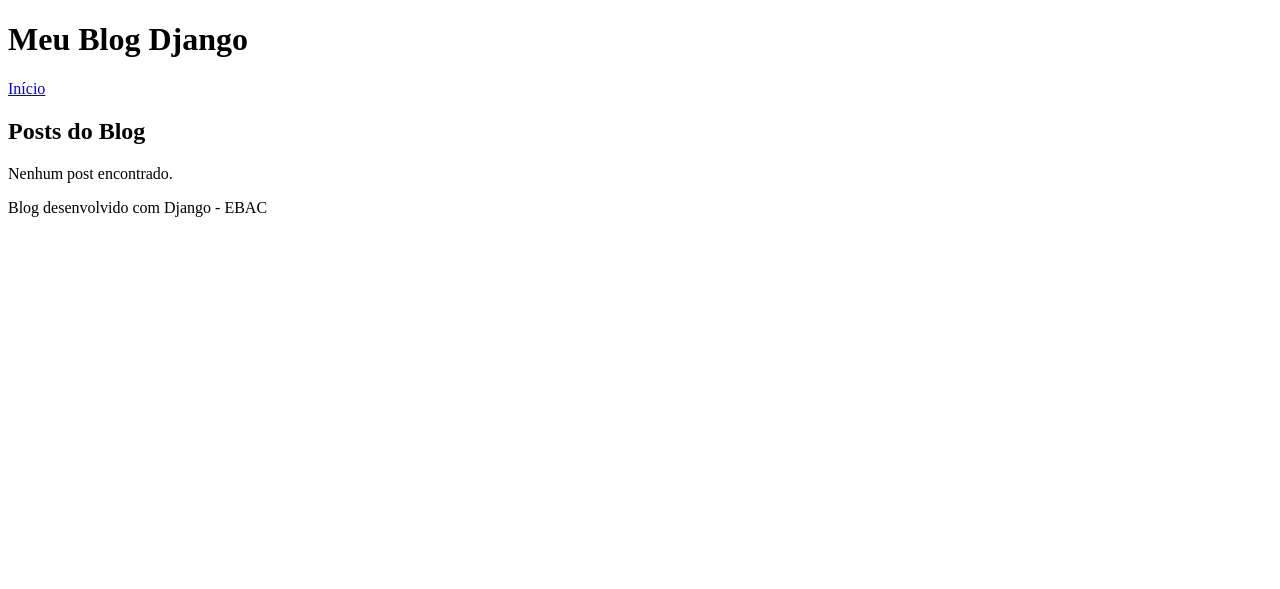
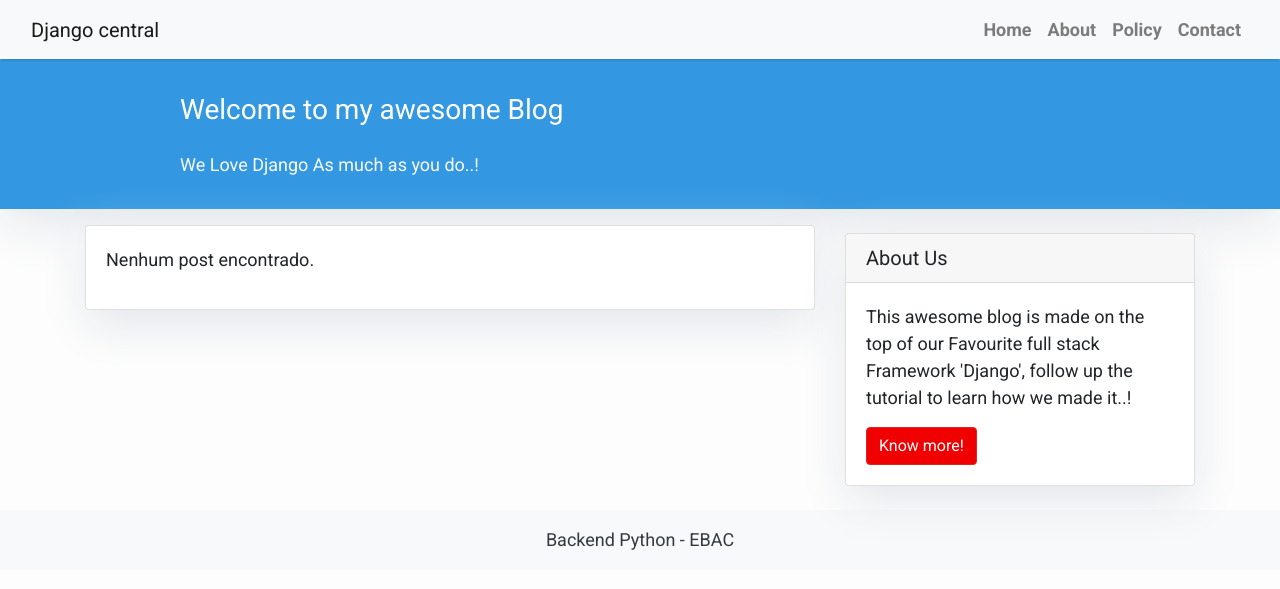
Before and after one commit to herick-gomes/ebac-portfolio-django, a Django app: page / in a window 1280 px wide. Shown: the top 589 px of the page. Run offline with Django 5.2, Linux system fonts and the light colour scheme; data that the repository does not hold is empty; some libraries are stand-ins or nearby versions.

Commit message:
fix: aplica layout Bootstrap dos templates da EBAC

```diff
--- a/mysite/blog/templates/blog/base.html
+++ b/mysite/blog/templates/blog/base.html
@@ -1,30 +1,107 @@
-{% load static %}
+
 <!DOCTYPE html>
 <html lang="pt-br">
 
 <head>
     <meta charset="UTF-8">
-    <meta name="viewport" content="width=device-width, initial-scale=1.0">
-    <title>{% block title %}Meu Blog{% endblock %}</title>
+    <title>{% block title %}Backend Python - EBAC{% endblock title %}</title>
+    <meta name="viewport" content="width=device-width, initial-scale=1">
+    <meta name="google" content="notranslate">
+
+    <link href="https://fonts.googleapis.com/css?family=Roboto:400,700"
+          rel="stylesheet">
+
+    <link rel="stylesheet"
+          href="https://maxcdn.bootstrapcdn.com/bootstrap/4.0.0/css/bootstrap.min.css">
 </head>
 
 <body>
-    <header>
-        <h1>Meu Blog Django</h1>
+    <style>
+        body {
+            font-family: "Roboto", sans-serif;
+            font-size: 17px;
+            background-color: #fdfdfd;
+        }
 
-        <nav>
-            <a href="{% url 'post_list' %}">Início</a>
-        </nav>
-    </header>
+        .shadow {
+            box-shadow: 0 4px 2px -2px rgba(0, 0, 0, 0.1);
+        }
 
-    <main>
-        {% block content %}
-        {% endblock %}
-    </main>
+        .btn-danger {
+            color: #fff;
+            background-color: #f00000;
+            border-color: #dc281e;
+        }
 
-    <footer>
-        <p>Blog desenvolvido com Django - EBAC</p>
+        .masthead {
+            background: #3398E1;
+            height: auto;
+            padding-bottom: 15px;
+            padding-top: 10px;
+            box-shadow: 0 16px 48px #E3E7EB;
+        }
+    </style>
+
+    <!-- Navigation -->
+    <nav class="navbar navbar-expand-lg navbar-light bg-light shadow"
+         id="mainNav">
+        <div class="container-fluid">
+            <a class="navbar-brand" href="{% url 'post_list' %}">
+                Django central
+            </a>
+
+            <button class="navbar-toggler navbar-toggler-right"
+                    type="button"
+                    data-toggle="collapse"
+                    data-target="#navbarResponsive"
+                    aria-controls="navbarResponsive"
+                    aria-expanded="false"
+                    aria-label="Toggle navigation">
+                <span class="navbar-toggler-icon"></span>
+            </button>
+
+            <div class="collapse navbar-collapse" id="navbarResponsive">
+                <ul class="navbar-nav ml-auto">
+                    <li class="nav-item">
+                        <a class="nav-link font-weight-bold"
+                           href="{% url 'post_list' %}">
+                            Home
+                        </a>
+                    </li>
+                    <li class="nav-item">
+                        <a class="nav-link font-weight-bold" href="#">
+                            About
+                        </a>
+                    </li>
+                    <li class="nav-item">
+                        <a class="nav-link font-weight-bold" href="#">
+                            Policy
+                        </a>
+                    </li>
+                    <li class="nav-item">
+                        <a class="nav-link font-weight-bold" href="#">
+                            Contact
+                        </a>
+                    </li>
+                </ul>
+            </div>
+        </div>
+    </nav>
+
+    {% block content %}
+    <!-- Content Goes here -->
+    {% endblock content %}
+
+    <!-- Footer -->
+    <footer class="py-3 bg-light">
+        <p class="m-0 text-dark text-center">
+            Backend Python - EBAC
+        </p>
     </footer>
+
+    <script src="https://code.jquery.com/jquery-3.2.1.slim.min.js"></script>
+    <script src="https://cdnjs.cloudflare.com/ajax/libs/popper.js/1.12.9/umd/popper.min.js"></script>
+    <script src="https://maxcdn.bootstrapcdn.com/bootstrap/4.0.0/js/bootstrap.min.js"></script>
 </body>
 
 </html>
--- a/mysite/blog/templates/blog/index.html
+++ b/mysite/blog/templates/blog/index.html
@@ -1,19 +1,87 @@
 {% extends "blog/base.html" %}
 
-{% block title %}Página Inicial - Meu Blog{% endblock %}
+{% block content %}
 
-{% block content %}
-<h2>Posts do Blog</h2>
+<style>
+    body {
+        font-family: "Roboto", sans-serif;
+        font-size: 18px;
+        background-color: #fdfdfd;
+    }
 
-{% for post in posts %}
-<article>
-    <h3>
-        <a href="{% url 'post_detail' post.pk %}">
-            {{ post }}
-        </a>
-    </h3>
-</article>
-{% empty %}
-<p>Nenhum post encontrado.</p>
-{% endfor %}
-{% endblock %}
+    .head_text {
+        color: white;
+    }
+
+    .card {
+        box-shadow: 0 16px 48px #E3E7EB;
+    }
+</style>
+
+<header class="masthead">
+    <div class="overlay"></div>
+
+    <div class="container">
+        <div class="row">
+            <div class="col-md-10 mx-auto">
+                <div class="site-heading">
+                    <h3 class="site-heading my-4 mt-3 text-white">
+                        Welcome to my awesome Blog
+                    </h3>
+
+                    <p class="text-light">
+                        We Love Django As much as you do..!
+                    </p>
+                </div>
+            </div>
+        </div>
+    </div>
+</header>
+
+<div class="container">
+    <div class="row">
+
+        <!-- Blog Entries Column -->
+        <div class="col-md-8 mt-3 left">
+
+            {% for post in posts %}
+            <div class="card mb-4">
+                <div class="card-body">
+
+                    <h2 class="card-title">
+                        {{ post.title }}
+                    </h2>
+
+                    <p class="card-text text-muted h6">
+                        {{ post.created_at }}
+                    </p>
+
+                    <p class="card-text">
+                        {{ post.content|slice:":200" }}
+                    </p>
+
+                    <a href="{% url 'post_detail' post.pk %}" class="btn btn-primary">
+                        Read More &rarr;
+                    </a>
+
+                </div>
+            </div>
+
+            {% empty %}
+            <div class="card mb-4">
+                <div class="card-body">
+                    <p>Nenhum post encontrado.</p>
+                </div>
+            </div>
+            {% endfor %}
+
+        </div>
+
+        {% block sidebar %}
+        {% include "blog/sidebar.html" %}
+        {% endblock sidebar %}
+
+    </div>
+</div>
+
+{% endblock content %}
--- /dev/null
+++ b/mysite/blog/templates/blog/sidebar.html
@@ -0,0 +1,22 @@
+{% block sidebar %}
+
+<!-- Sidebar Widgets Column -->
+<div class="col-md-4 float-right">
+    <div class="card my-4">
+        <h5 class="card-header">About Us</h5>
+
+        <div class="card-body">
+            <p class="card-text">
+                This awesome blog is made on the top of our
+                Favourite full stack Framework 'Django',
+                follow up the tutorial to learn how we made it..!
+            </p>
+
+            <a href="{% url 'post_list' %}" class="btn btn-danger">
+                Know more!
+            </a>
+        </div>
+    </div>
+</div>
+
+{% endblock sidebar %}
```
Also changed, not shown: mysite/blog/templates/blog/post_detail.html (+34 -15 lines).
